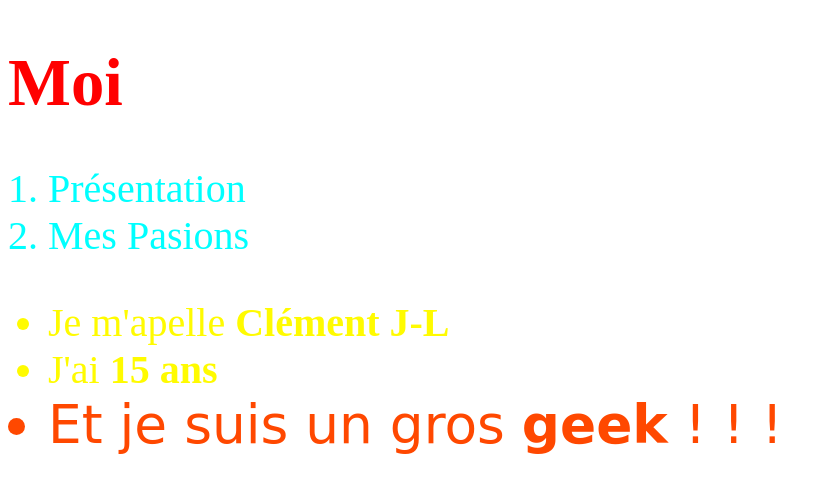
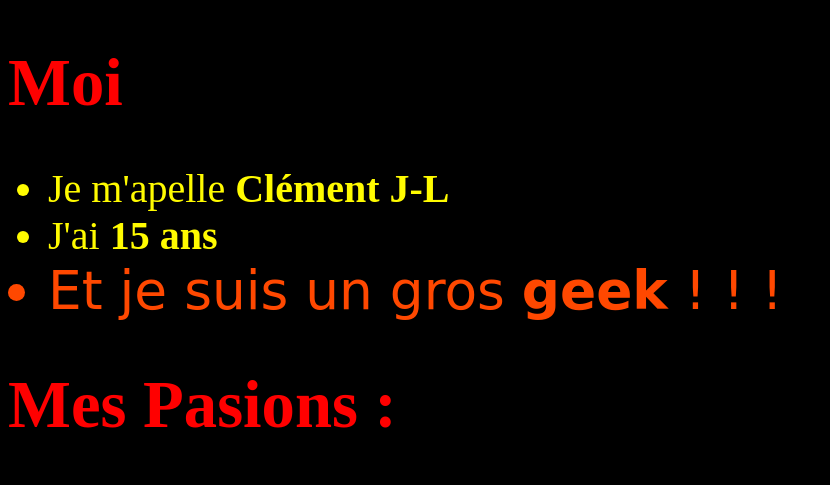
Before and after one commit to ClementJ-L/ClementJ-L.github.io, a plain HTML site: page index.html in a window 1280 px wide. Shown: the top 485 px of the page, without its empty margins (0-830 px from the left). Drawn offline with Linux system fonts and the light colour scheme.

Commit message:
amélioration

```diff
--- a/css/style.css
+++ b/css/style.css
@@ -1,3 +1,6 @@
+body {
+  background-color: black;
+}
 h1 {
   color: red;
   font-size: 50pt;
--- a/index.html
+++ b/index.html
@@ -9,11 +9,6 @@
   </head>
   <body>
     <h1>Moi</h1>
-    <ol>
-      <li>Présentation</li>
-      <li>Mes Pasions</li>
-    </ol>
-
     <ul>
       <li>Je m'apelle <strong>Clément J-L</strong></li>
       <li>J'ai <strong>15 ans</strong></li>
```
